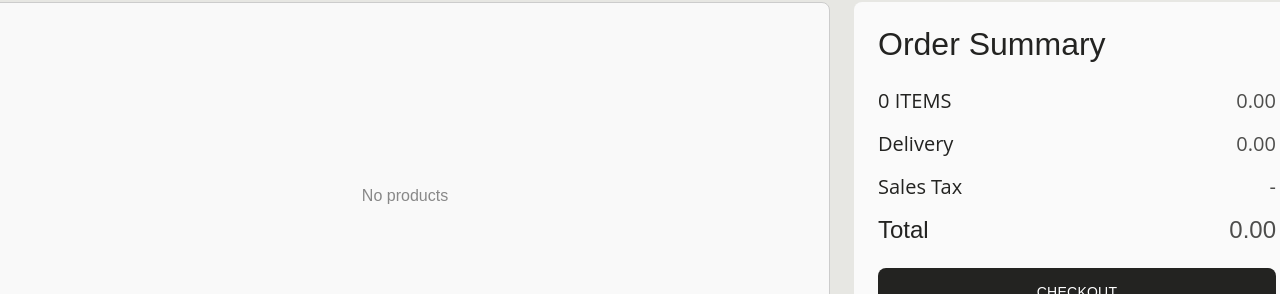
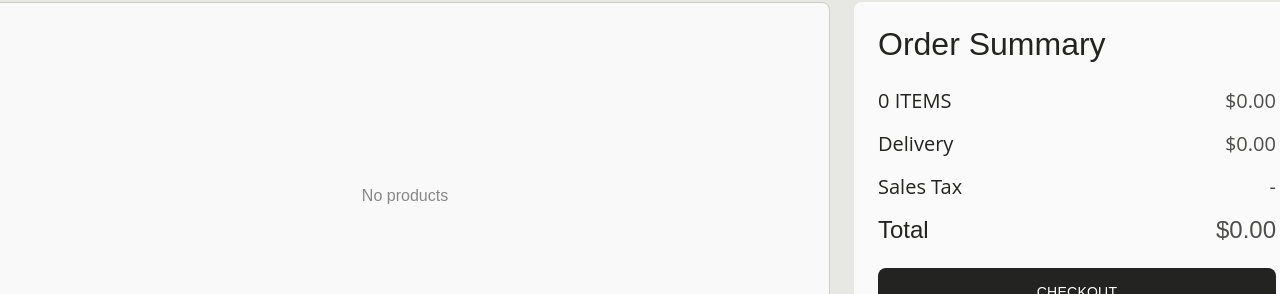
Before and after one commit to hominhhau/Flex-Shoes, a React (Vite) app in the folder frontend/: page /cart in a window 1280 px wide. Shown: the part 460-754 px from the top of the page. Built offline with nearby package versions, Linux system fonts and the light colour scheme; a web font is replaced by a local one.

Commit message:
load lên checkout chưa có giá

```diff
--- a/frontend/src/components/CartSummary/OrderSummary.tsx
+++ b/frontend/src/components/CartSummary/OrderSummary.tsx
@@ -1,4 +1,4 @@
-import React, { useState } from 'react';
+import React from 'react';
 import classNames from 'classnames/bind';
 import { useNavigate } from 'react-router-dom';
 import styles from './OrderSummary.module.scss';
@@ -19,43 +19,40 @@ const SummaryItem: React.FC<SummaryItemProps> = ({ label, value }) => (
 
 interface OrderSummaryProps {
   itemCount: number;
-    totalAmount: number;
+  subtotal: number;
   deliveryFee: number;
-    cartData: any;
+  tax: number;
+  cartData: any[];
   isCheckoutVisible: boolean;
-    toggleCheckoutVisibility: () => void;
 }
 
 const OrderSummary: React.FC<OrderSummaryProps> = ({
   itemCount,
-    totalAmount,
+  subtotal,
   deliveryFee,
+  tax,
   cartData,
   isCheckoutVisible,
-    toggleCheckoutVisibility,
 }) => {
   const navigate = useNavigate();
-    const totalAmountNum = (typeof totalAmount === 'number' ? totalAmount : parseFloat(totalAmount)) || 0;
+
+  const subtotalNum = (typeof subtotal === 'number' ? subtotal : parseFloat(subtotal)) || 0;
   const deliveryFeeNum = (typeof deliveryFee === 'number' ? deliveryFee : parseFloat(deliveryFee)) || 0;
+  const taxNum = (typeof tax === 'number' ? tax : parseFloat(tax)) || 0;
 
-    if (isNaN(totalAmountNum) || isNaN(deliveryFeeNum)) {
-        console.error('Invalid totalAmount or deliveryFee value.');
-    }
+  const total = (subtotalNum + deliveryFeeNum + taxNum).toFixed(2);
 
-    const totalWithDelivery = (totalAmountNum + deliveryFeeNum).toFixed(2);
-    console.log(totalWithDelivery);
-    const formattedTotalWithDelivery = `${totalWithDelivery}`;
   const summaryItems = [
-        { label: `${itemCount} ITEM${itemCount !== 1 ? 'S' : ''}`, value: `${totalAmount.toFixed(2)}` },
-        { label: 'Delivery', value: `${deliveryFee.toFixed(2)}` },
-        { label: 'Sales Tax', value: '-' },
+    { label: `${itemCount} ITEM${itemCount !== 1 ? 'S' : ''}`, value: `$${subtotalNum.toFixed(2)}` },
+    { label: 'Delivery', value: `$${deliveryFeeNum.toFixed(2)}` },
+    { label: 'Sales Tax', value: taxNum > 0 ? `$${taxNum.toFixed(2)}` : '-' },
   ];
 
   const handleCheckout = () => {
-        navigate('/checkout',
-            {state: {cartData, itemCount, totalAmount, deliveryFee}}
-        );
-    }
+    navigate('/checkout', {
+      state: { cartData, itemCount, subtotal, deliveryFee, tax },
+    });
+  };
 
   return (
     <section className={cx('orderSummary')}>
@@ -66,19 +63,14 @@ const OrderSummary: React.FC<OrderSummaryProps> = ({
         ))}
         <div className={cx('summaryItem', 'totalItem')}>
           <div>Total</div>
-                    <div className={cx('summaryValue')}>{formattedTotalWithDelivery}</div>
+          <div className={cx('summaryValue')}>${total}</div>
         </div>
       </div>
       {isCheckoutVisible && (
-                <button
-                    className={cx('checkoutButton')}
-                    onClick={handleCheckout}
-                >
+        <button className={cx('checkoutButton')} onClick={handleCheckout}>
           Checkout
         </button>
       )}
-
-
       <div className={cx('promoCode')}>Use a promo code</div>
     </section>
   );
--- a/frontend/src/pages/Cart/index.jsx
+++ b/frontend/src/pages/Cart/index.jsx
@@ -15,6 +15,32 @@ function Cart() {
     const location = useLocation();
     const productData = location.state; // Không có || {} để tránh giá trị rỗng không xác định.
 
+    // const [data, setData] = useState(
+    //     [
+    //         productData
+    //             ? {
+    //                   id: productData.productId,
+    //                   image: productData.image,
+    //                   name: productData.name,
+    //                   color: productData.color,
+    //                   size: [productData.size],
+    //                   price: parseFloat(productData.price),
+    //                   quantity: 1,
+    //               }
+    //             : null,
+    //     ].filter(Boolean),
+    // );
+
+    // const [data, setData] = useState(() => {
+    //     const savedCart = JSON.parse(sessionStorage.getItem('cart')) || [];
+    //     return savedCart;
+    // });
+
+    // useEffect(() => {
+    //     // Lấy giỏ hàng từ sessionStorage mỗi khi trang được load lại
+    //     const savedCart = JSON.parse(sessionStorage.getItem('cart')) || [];
+    //     setData(savedCart);
+    // }, []);
 
     const [data, setData] = useState(() => {
         // Kiểm tra xem có dữ liệu giỏ hàng từ sessionStorage không
@@ -22,10 +48,20 @@ function Cart() {
         return savedCart.length > 0
             ? savedCart
             : productData
-        ? [productData]
+              ? [
+                    {
+                        id: productData.productId,
+                        //category: productData.category,
+                        image: productData.image,
+                        name: productData.name,
+                        color: productData.color,
+                        size: productData.size,
+                        price: parseFloat(productData.price),
+                        quantity: productData.quantity,
+                    },
+                ]
               : [];
     });
-
 
     // Lưu giỏ hàng vào sessionStorage mỗi khi dữ liệu thay đổi
     useEffect(() => {
@@ -38,13 +74,22 @@ function Cart() {
 
     const navigate = useNavigate();
 
+    // const handleCheckout = () => {
+    //     console.log("Cart data before checkout: ", data);
+    //     navigate('/checkout', { state: { cartData: data } });
+    // };
+
     const handleCheckout = () => {
-        if (checkedItems.length > 0) {
-          navigate('/checkout', { state: { checkedItems, totalAmount: totalAmount + deliveryFee } });
-        } else {
-          alert('Please select items to checkout.');
-        }
+        navigate('/checkout', { state: { cartData: data, itemCount: totalProducts, totalAmount } });
     };
+
+    // const handleRemove = (id) => {
+    //     console.log('Array trước khi xóa: ', data);
+    //     const updateData = data.filter((product) => product.id !== id);
+    //     setData(updateData);
+    //     console.log('Array sau khi xóa: ', updateData);
+    //     sessionStorage.setItem('cart', JSON.stringify(updateData));
+    // };
 
     const handleRemove = (id, color, size) => {
         console.log('Array trước khi xóa: ', data);
@@ -56,6 +101,18 @@ function Cart() {
         sessionStorage.setItem('cart', JSON.stringify(updateData));
     };
 
+    // const handleQuantityChange = (id, newQuantity) => {
+    //     setData(data.map((product) => (product.id === id ? { ...product, quantity: newQuantity } : product)));
+    // };
+
+    // const handleQuantityChange = (id, newQuantity) => {
+    //     const updatedData = data.map((product) =>
+    //         product.id === id ? { ...product, quantity: newQuantity } : product
+    //     );
+    //     setData(updatedData);
+    //     // Lưu trạng thái mới vào sessionStorage
+    //     sessionStorage.setItem('cart', JSON.stringify(updatedData));
+    // };
 
     const handleQuantityChange = (id, size, newQuantity) => {
         const updatedData = data.map((product) =>
@@ -67,6 +124,10 @@ function Cart() {
         sessionStorage.setItem('cart', JSON.stringify(updatedData));
     };
 
+    // const totalProducts = data.length;
+    // console.log('Tổng số sản phẩm: ' + totalProducts);
+
+    // const totalAmount = data.reduce((acc, product) => acc + product.price * product.quantity, 0);
     const deliveryFee = 0;
 
     const [isCheckoutVisible, setCheckoutVisible] = useState(true);
@@ -76,14 +137,16 @@ function Cart() {
     };
 
     const [checkedItems, setCheckedItems] = useState([]); // Lưu danh sách sản phẩm được chọn
+
     const handleCheckboxChange = (isChecked, product) => {
-        console.log("handleCheckboxChange - isChecked:", isChecked, "product:", product);
         setCheckedItems((prev) => {
             if (isChecked) {
+                // Nếu chọn checkbox, thêm sản phẩm vào checkedItems
                 return [...prev, product];
             } else {
+                // Nếu bỏ chọn checkbox, loại bỏ sản phẩm khỏi checkedItems
                 return prev.filter(
-                    (item) => item.id !== product.id || item.size !== product.size || item.color !== product.color
+                    (item) => item.id !== product.id || item.size !== product.size || item.color !== product.color,
                 );
             }
         });
@@ -94,19 +157,19 @@ function Cart() {
 
         // Sử dụng useEffect để tính lại tổng tiền mỗi khi data hoặc checkedItems thay đổi
         useEffect(() => {
-        console.log("Cart - useEffect - checkedItems:", checkedItems); // Kiểm tra nội dung của checkedItems
+            //const checkedProducts = data.filter((product) => checkedItems.some((item) => item.id === product.id));
             const checkedProducts = checkedItems;
-        const newTotalAmount = checkedProducts.reduce((acc, product) => {
-            console.log("Product Price:", product.price, "Quantity:", product.quantity);
-            return acc + product.price * product.quantity;
-        }, 0);
+            const newTotalAmount = checkedProducts.reduce((acc, product) => acc + product.price * product.quantity, 0);
             const newTotalProducts = checkedProducts.length;
             setTotalAmount(newTotalAmount);
             setTotalProducts(newTotalProducts);
-    }, [checkedItems]);
+        }, [checkedItems]); // Cập nhật khi data hoặc checkedItems thay đổi
 
 
-    //
+        console.log('Tổng số sản phẩm đã chọn: ' + totalProducts);
+        console.log('Tổng tiền đã chọn: ' + totalAmount);
+        console.log('Danh sách sản phẩm đã chọn: ', checkedItems);
+
         return (
         <div className={cx('wrapper')}>
             <div className={cx('promotion')}>
--- a/frontend/src/pages/Checkout/index.jsx
+++ b/frontend/src/pages/Checkout/index.jsx
@@ -326,7 +326,7 @@ const CheckoutForm = () => {
                                     name={product.name}
                                     category={product.category}
                                     color={product.color || 'Color'}
-                                    sizeOptions={product.size || ['Size']}
+                                    size={product.size || ['Size']}
                                     price={product.price}
                                     // quantity={product.quantity}
                                     initialQuantity={product.quantity}
--- a/frontend/src/pages/productdetail/index.jsx
+++ b/frontend/src/pages/productdetail/index.jsx
@@ -260,7 +260,7 @@ const ProductDetail = () => {
           </span>
           <h1 className={cx('product-name')}>{product.productName}</h1>
           <p className={cx('product-price')}>
-            {formatCurrency(product.sellingPrice)}
+            {product.sellingPrice}
           </p>
 
           {/* Color Selection */}
```
Also changed, not shown: frontend/src/components/Cart/CartComponent.tsx (+13 -32 lines). Lines whose indentation alone changed are shown as unchanged.
